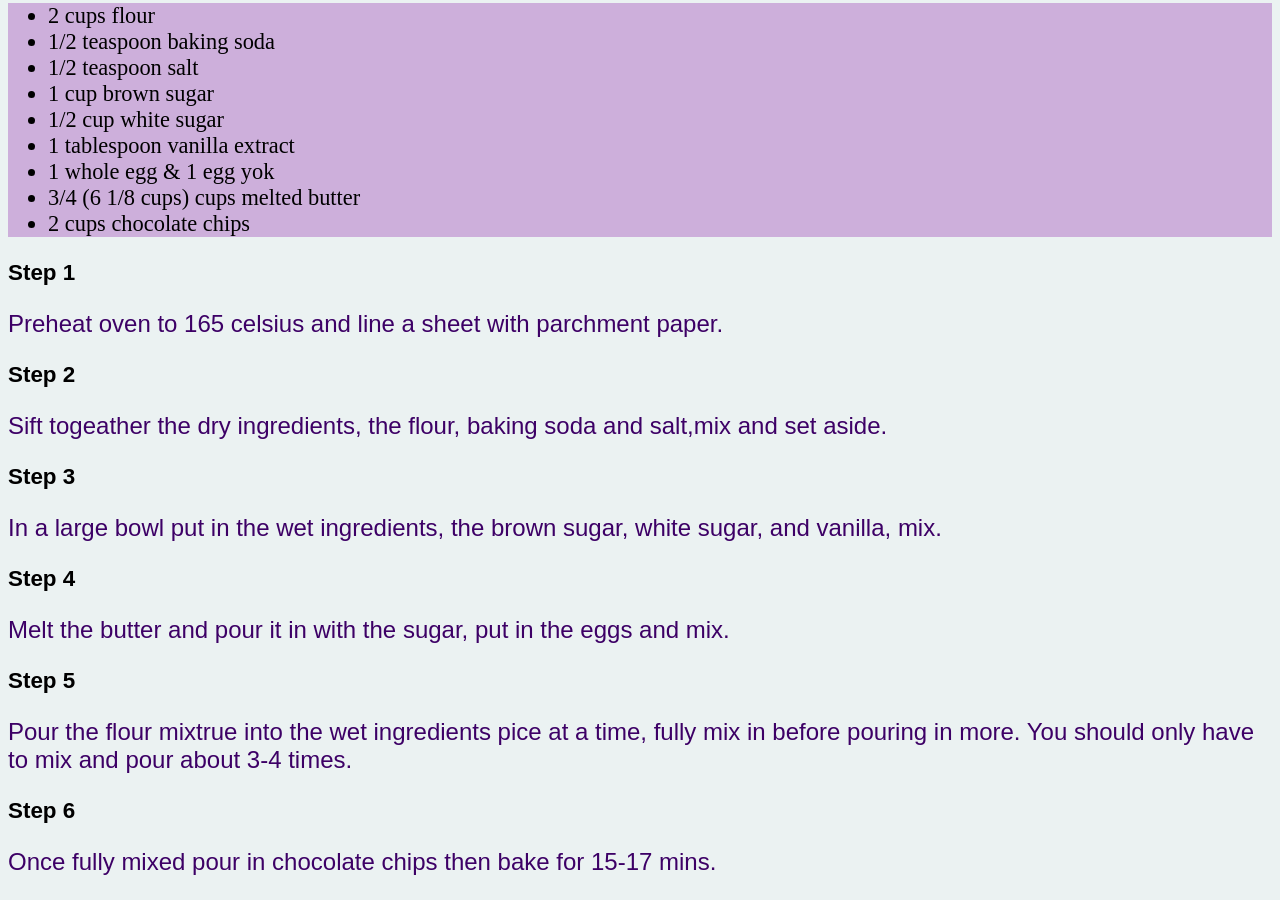
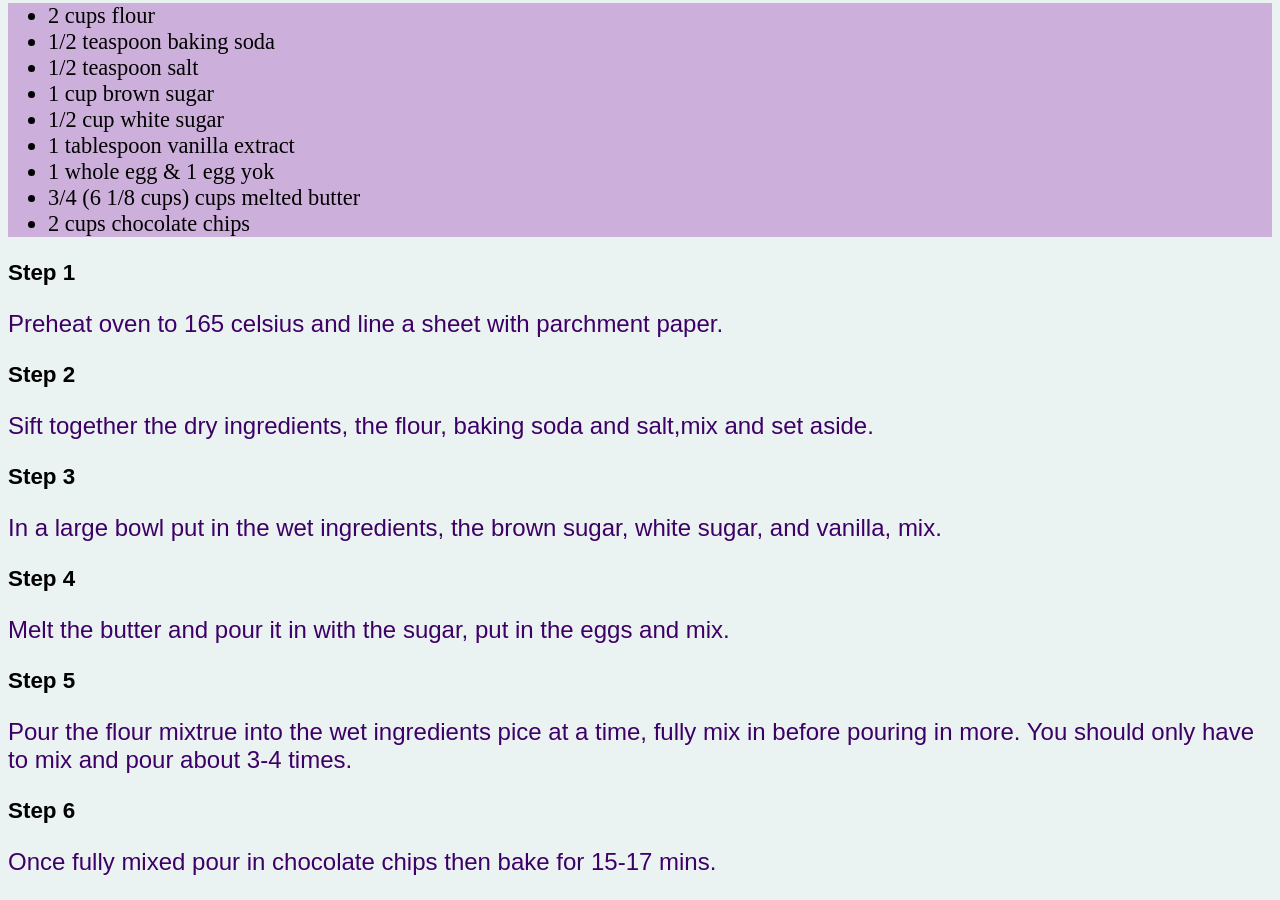
Before and after one commit to Nunususu/HowToBake, a plain HTML site: page index.html in a window 1280 px wide. Shown: the part 2372-3272 px from the top of the page. Drawn offline with Linux system fonts and the light colour scheme.

Commit message:
just the word together

```diff
--- a/index.html
+++ b/index.html
@@ -57,7 +57,7 @@ These cookies have a list of great attributes that I will list from my favorite
     <h3>Step 1</h3>
       <p>Preheat oven to 165 celsius and line a sheet with parchment paper.</p>
     <h3>Step 2</h3>
-      <p>Sift togeather the dry ingredients, the flour, baking soda and salt,mix and set aside.</p>
+      <p>Sift together the dry ingredients, the flour, baking soda and salt,mix and set aside.</p>
     <h3>Step 3</h3>
       <p>In a large bowl put in the wet ingredients, the brown sugar, white sugar, and vanilla, mix.</p>
     <h3>Step 4</h3>
```
